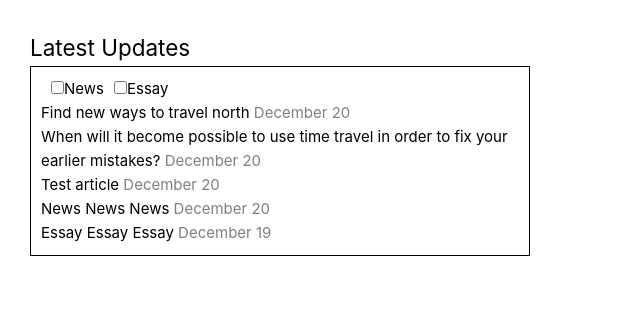
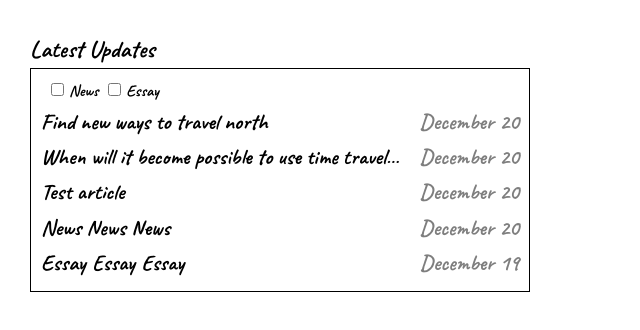
Before and after one commit to maksym-kharchenko1991/coding-task, a Vue app: page / in a window 1280 px wide. Shown: the top 330 px of the page, without its empty margins (0-640 px from the left). Built offline with nearby package versions, Linux system fonts and the light colour scheme.

Commit message:
style updates, add Clarifications needed section to readme file

```diff
--- a/src/assets/base.css
+++ b/src/assets/base.css
@@ -1,12 +1,13 @@
+@import url('https://fonts.googleapis.com/css2?family=Caveat:wght@700&display=swap');
+
 *,
 *::before,
 *::after {
   box-sizing: border-box;
   margin: 0;
-  font-weight: normal;
   list-style-type: none;
   padding: 0;
-  color: black;
+  color: #000;
   text-decoration: none;
 }
 
@@ -17,7 +18,7 @@ body {
     background-color 0.5s;
   line-height: 1.6;
   font-family:
-    Inter,
+    'Caveat', cursiv,
     -apple-system,
     BlinkMacSystemFont,
     'Segoe UI',
@@ -29,7 +30,6 @@ body {
     'Droid Sans',
     'Helvetica Neue',
     sans-serif;
-  font-size: 15px;
   text-rendering: optimizeLegibility;
   -webkit-font-smoothing: antialiased;
   -moz-osx-font-smoothing: grayscale;
--- a/src/components/ArticleList.vue
+++ b/src/components/ArticleList.vue
@@ -76,6 +76,9 @@ export default {
             const currentDate = new Date();
             currentDate.setDate(currentDate.getDate() - 7);
 
+            // TODO: update filteredArticles function to work with different categories
+            // cause they may appear in the future
+
             const filtered = this.articles.filter(item => {
                 const itemDate = new Date(item.publishDate);
                 return ((!this.showOnlyNews && item.category !== 'news') ||
@@ -108,7 +111,9 @@ export default {
             <label><input type="checkbox" v-model="showOnlyEssay">Essay</label>
             <ul>
                 <li v-for="(article) in filteredArticles.slice(0, 5)" :key="article.title">
-                    <a :href="article.url">{{ article.title }} <span>{{ formatDate(article.publishDate) }}</span></a>
+                    <a :href="article.url">
+                        <span class="title">{{ article.title }}</span>
+                        <span class="date">{{ formatDate(article.publishDate) }}</span></a>
                 </li>
             </ul>
         </div>
@@ -120,7 +125,7 @@ export default {
         margin: 30px
     }
     .pagesList {
-        width: clamp(100px, 100%, 500px);
+        width: clamp(200px, 100%, 500px);
         border: 1px solid black;
         padding: 10px;
 
@@ -128,7 +133,23 @@ export default {
             padding-left: 10px;
         }
 
-        span {
+        input {
+            margin-right: 5px;
+        }
+        .title, .date {
+             display: inline-block;
+             font-size: 22px;
+        }
+        .title {
+            width: 75%;
+            vertical-align: bottom;
+            text-overflow: ellipsis;
+            white-space: nowrap;
+            overflow: hidden;
+        }
+        .date {
+            width: 25%;
+            text-align: end;
             opacity: 0.5;
         }
     }
```
Also changed, not shown: 1 other file (tests, documents, lock files or other folders).
